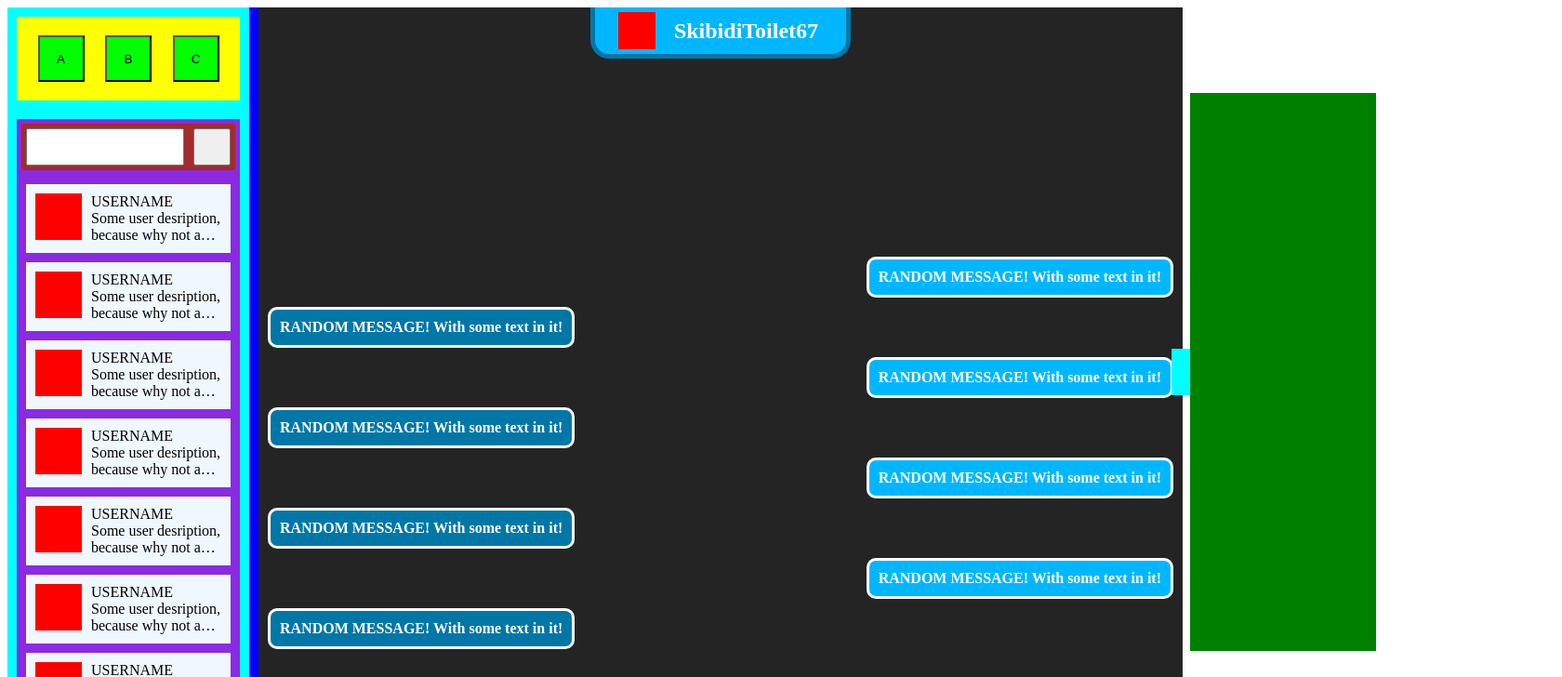
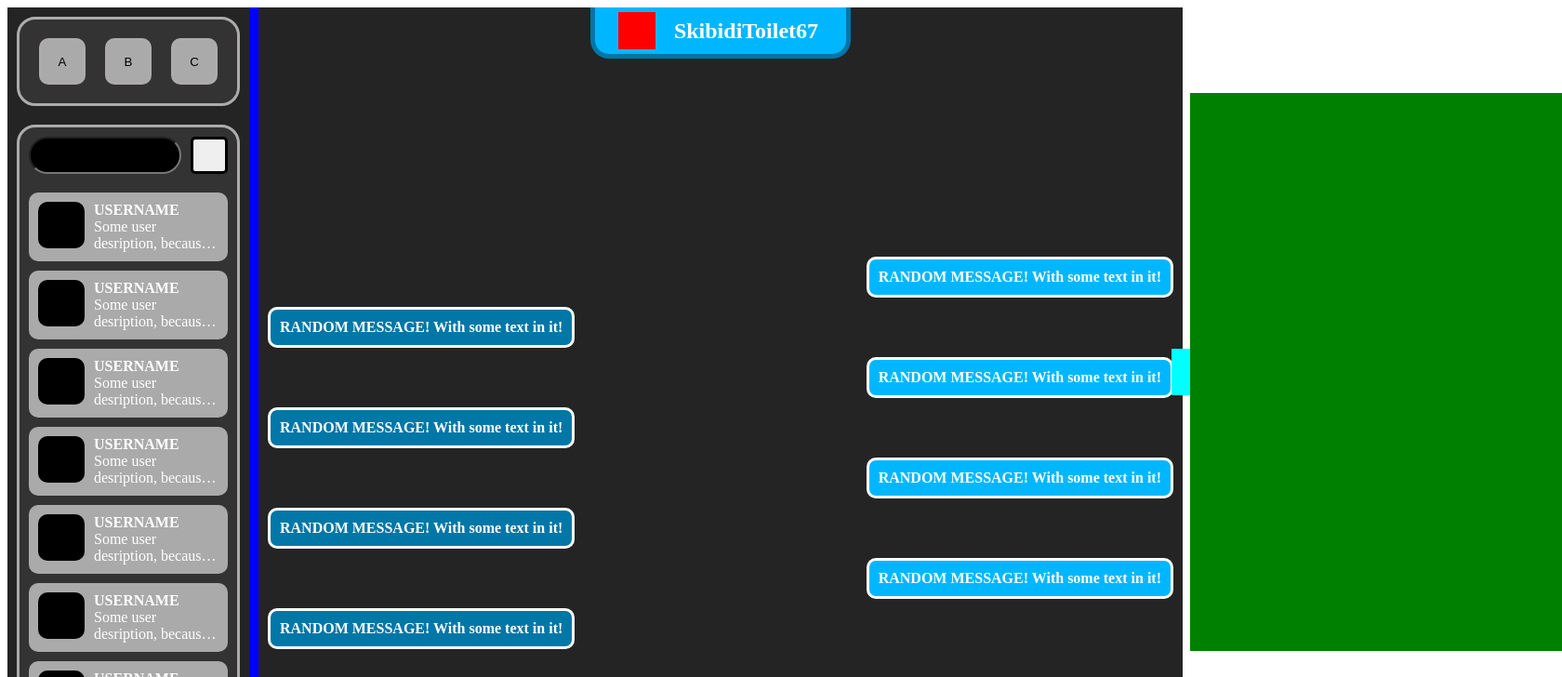
Before and after one commit to xSzymuchax/ChattyApp, a React app in the folder frontend/: page / in a window 1280 px wide. Shown: the top 728 px of the page at 93% size, 1680 px wide, since content can reach past the window. Built offline with nearby package versions, Linux system fonts and the light colour scheme; the HTML template or start-up script is replaced by a standard one.

Commit message:
Basic look of UserPanel.

```diff
--- a/frontend/src/components/ChatPanel/MessageSender.jsx
+++ b/frontend/src/components/ChatPanel/MessageSender.jsx
@@ -13,7 +13,7 @@ function MessageSender() {
             onInput={resizeTextArea}
             maxLength={512}></textarea>
 
-            <button className='send-message-button'></button>
+            <button className='send-message-button'>S</button>
         </div>
     )
 }
--- a/frontend/src/components/GamesPanel/GamesPanel.css
+++ b/frontend/src/components/GamesPanel/GamesPanel.css
@@ -2,7 +2,7 @@
     position: absolute;
     background-color: green;
     height: 75%;
-    min-width: 200px;
+    min-width: 400px;
     left: 100%;
     top: 12.5%;
     transition: transform 0.35s ease;
--- a/frontend/src/components/SearchBar.css
+++ b/frontend/src/components/SearchBar.css
@@ -3,16 +3,34 @@
     width: 100%vh;
     margin: 5px;
     padding: 5px;
-    background-color: brown;
     display: flex;
-
 }
 
 .search-bar > input {
     width: 100%;
     margin-right: 10px;
+
+    min-height: 30px;
+
+    padding-left: 10px;
+    padding-right: 10px;
+
+    background-color: black;
+    color: white;
+
+    border-radius: 20px;
+
+    font-weight: bold;
 }
 
 .search-bar > button {
     aspect-ratio: 1 / 1;
+
+    width: 40px;
+    height: 40px;
+
+    border: 3px solid black;
+    border-radius: 5px;
+
+    font-size: 40px;
 }
--- a/frontend/src/components/UsersPanel/UserSearchCard.css
+++ b/frontend/src/components/UsersPanel/UserSearchCard.css
@@ -6,14 +6,18 @@
     margin: 10px;
     max-height: 100px;
     overflow: hidden;
+    border-radius: 10px;
+    color: white;
+    background-color: #aaaaaa;
 }
 
-.profile-picture {
+.user-search-card > .profile-picture {
     width: 50px;
     height: 50px;
     aspect-ratio: 1 / 1;
-    background-color: red;
+    background-color: black;
     margin-right: 10px;
+    border-radius: 10px;
 }
 
 .text-data {
@@ -25,6 +29,7 @@
     white-space: nowrap;
     overflow: hidden;
     text-overflow: ellipsis;
+    font-weight: bold;
 }
 
 .description > span {
--- a/frontend/src/components/UsersPanel/UsersPanel.css
+++ b/frontend/src/components/UsersPanel/UsersPanel.css
@@ -1,5 +1,5 @@
 .users-panel {
-    background-color: aqua;
+    background-color: #242424;
     display: flex;
     flex-direction: column;
     min-height: 0;
@@ -8,42 +8,48 @@
 .tab-selector {
     width: 100%vh;
     height: 70px;
-    background-color: yellow;
+    background-color: #333333;
     margin: 10px;
     display: flex;
     justify-content: space-evenly;
     padding: 10px;
+
+    border-radius: 20px;
+    border: 3px rgb(173, 171, 171) solid;
 }
 
 .tab-selector button {
-    background-color: lime;
+    background-color: #aaaaaa;
     flex: 0 1 50px;
-
     aspect-ratio: 1 / 1;
-
     max-width: 50px;
     max-height: 50px;
-
     width: 50px;
     height: 50px;
+    margin: 10px;
 
-    margin: 10px;
+    border-radius: 10px;
+    border: 3px rgb(173, 171, 171) solid;
 }
 
 .content-display {
-    background-color: blueviolet;
+    background-color: #333333;
     width: 100%vh;
     margin: 10px;
     display: flex;
     min-height: 0px;
     flex: 1;
     flex-direction: column;
+    border: 3px rgb(173, 171, 171) solid;
+    border-radius: 20px;
 }
 
 .users-list-display {
     flex: 1;
     min-height: 0;
     overflow-y: scroll;
+    scrollbar-width: thin;
+
 }
 
 .view-container {
@@ -52,3 +58,28 @@
     flex-direction: column;
     min-height: 0;
 }
+
+.text-input {
+    min-height: 30px;
+    max-height: 180px;
+    margin: 10px;
+    padding-left: 10px;
+    padding-top: 10px;
+    flex: 1;
+
+    overflow: scroll;
+    scrollbar-width: none;
+    resize: none;
+
+    background-color: black;
+    color: white;
+
+    border-radius: 20px;
+
+    font-size: 20px;
+    font-weight: bold;
+}
+
+.send-message-button {
+
+}
```
